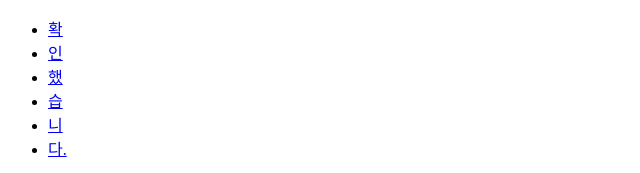
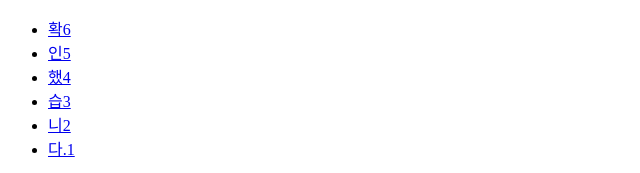
Before and after one commit to kimyh1216/company-project-1, a plain HTML site: page index.html in a window 1280 px wide. Shown: the top 173 px of the page, 0-640 px from the left. Drawn offline with Linux system fonts and the light colour scheme.

Commit message:
네비 수정중

```diff
--- a/index.html
+++ b/index.html
@@ -10,12 +10,12 @@
     <header>
       <nav>
         <ul class="nav-list">
-          <li class="item"><a href="#none" class="link">확</a></li>
-          <li class="item"><a href="#none" class="link">인</a></li>
-          <li class="item"><a href="#none" class="link">했</a></li>
-          <li class="item"><a href="#none" class="link">습</a></li>
-          <li class="item"><a href="#none" class="link">니</a></li>
-          <li class="item"><a href="#none" class="link">다.</a></li>
+          <li class="item"><a href="#none" class="link">확6</a></li>
+          <li class="item"><a href="#none" class="link">인5</a></li>
+          <li class="item"><a href="#none" class="link">했4</a></li>
+          <li class="item"><a href="#none" class="link">습3</a></li>
+          <li class="item"><a href="#none" class="link">니2</a></li>
+          <li class="item"><a href="#none" class="link">다.1</a></li>
         </ul>
       </nav>
     </header>
```
